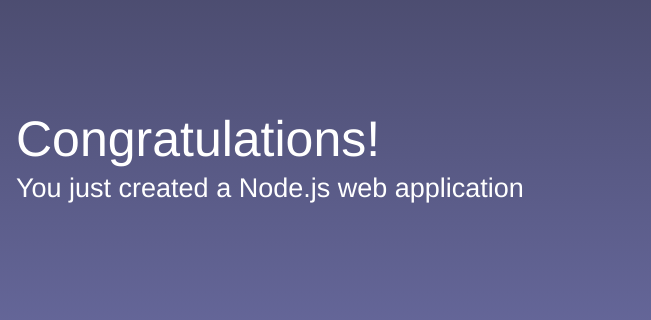
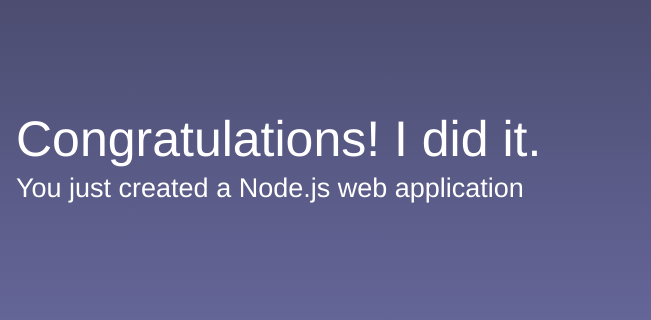
Before and after one commit to ssabat/devops1, a plain HTML site: page public/index.html in a window 1280 px wide. Shown: the part 171-491 px from the top of the page, 629-1280 px from the left. Drawn offline with Linux system fonts and the light colour scheme.

Commit message:
Making my first change to the web app

```diff
--- a/public/index.html
+++ b/public/index.html
@@ -58,7 +58,7 @@
         <div class="message">
             <a class="twitter-link" href="http://twitter.com/home/?status=I%20created%20a%20project%20with%20AWS%20CodeStar!%20%23AWS%20%23AWSCodeStar%20https%3A%2F%2Faws.amazon.com%2Fcodestar"><img src="assets/img/tweet.svg" /></a>
             <div class="text">
-                <h1>Congratulations!</h1>
+                <h1>Congratulations! I did it.</h1>
                 <h2>You just created a Node.js web application</h2>
             </div>
         </div>
```
